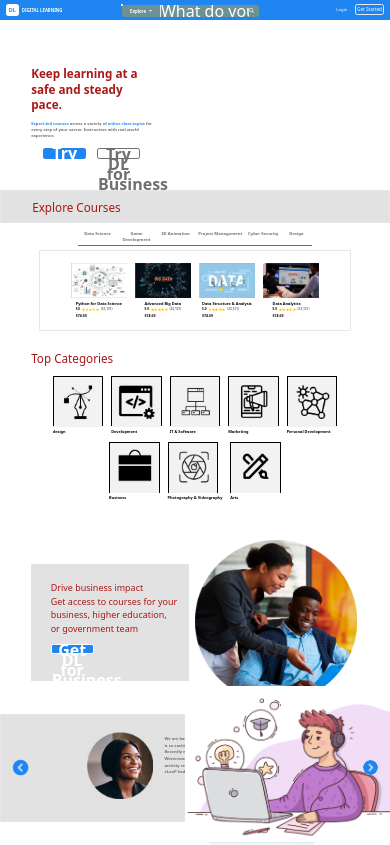
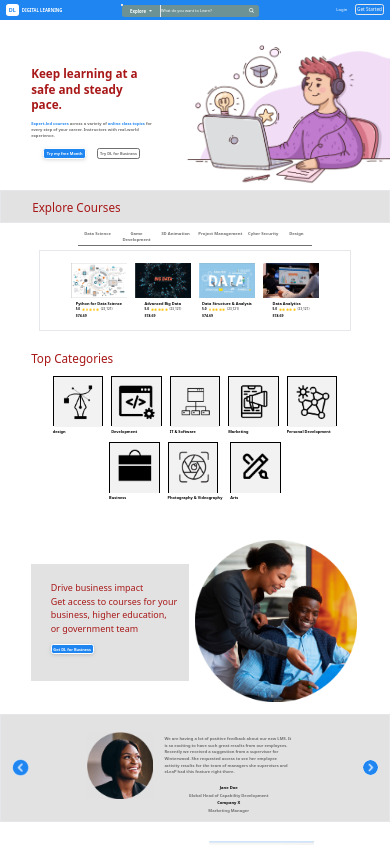
Before and after one commit to MartinMbote/DL-LMS, a React (Vite) app: page / in a window 390 px wide. Shown: the top 845 px of the page. Built offline with nearby package versions, Linux system fonts and the light colour scheme.

Commit message:
responsive

```diff
--- a/src/components/Hero.jsx
+++ b/src/components/Hero.jsx
@@ -15,13 +15,13 @@ const Hero = () => {
           </p>
 
           <div className=' flex gap-[2.8vw] justify-center'>
-            <div className='w-[11vw] h-[2.8vw] bg-nav-blue text-center rounded-[0.6vw] leading-[2.6vw] cursor-pointer font-semibold text-white'>
+            <div className='w-[11vw] h-[2.8vw] bg-nav-blue text-center rounded-[0.6vw] leading-[2.6vw] cursor-pointer font-semibold text-white drop-shadow text-[1vw] border-[0.15vw] border-white'>
               <p>
                 Try my free Month
               </p>
             </div>
 
-            <div className='w-[11vw] h-[2.8vw] border-[0.15vw] border-strathmore-grey text-center rounded-[0.6vw] leading-[2.6vw] cursor-pointer font-semibold text-strathmore-grey'>
+            <div className='w-[11vw] h-[2.8vw] border-[0.15vw] border-strathmore-grey text-center rounded-[0.6vw] leading-[2.6vw] cursor-pointer font-semibold text-strathmore-grey text-[1vw]'>
               <p>
                 Try DL for Business
               </p>
@@ -29,7 +29,7 @@ const Hero = () => {
           </div>
         </div>
 
-        <div className='absolute right-[0vw] bottom-[0.5vw]'>
+        <div className='absolute right-[0vw] top-[8.4vw]'>
           <img src={pinksweater} className='h-[40vw]' />
         </div>
       </div>
--- a/src/components/SearchComponent.jsx
+++ b/src/components/SearchComponent.jsx
@@ -31,7 +31,7 @@ const SearchComponent = ({ onSearch }) => {
             placeholder="What do you want to Learn?"
             value={query}
             onChange={handleInputChange}
-            className='h-[3vw] w-[22.5vw] bg-search-green placeholder-white '
+            className='h-[3vw] w-[22.5vw] bg-search-green placeholder-white text-[1vw] '
         />
         <button onClick={handleSearch} className='w-[2.6vw] bg-search-green rounded-r-[0.7vw]'>
             <img src={searchIcon} className='h-[1.3vw]' />
--- a/src/pages/HomePage.jsx
+++ b/src/pages/HomePage.jsx
@@ -17,7 +17,7 @@ const HomePage = () => {
               Drive business impact <br /> Get access to courses for your business, higher education, or government team
             </p>
 
-            <div className='w-[11vw] h-[2.8vw] bg-nav-blue text-center rounded-[0.6vw] leading-[2.6vw] cursor-pointer font-semibold text-white border-[0.15vw] border-white'>
+            <div className='w-[11vw] h-[2.8vw] bg-nav-blue text-center rounded-[0.6vw] leading-[2.6vw] cursor-pointer font-semibold text-white border-[0.15vw] border-white text-[1vw] drop-shadow'>
               <p>
                 Get DL for Business
               </p>
```
